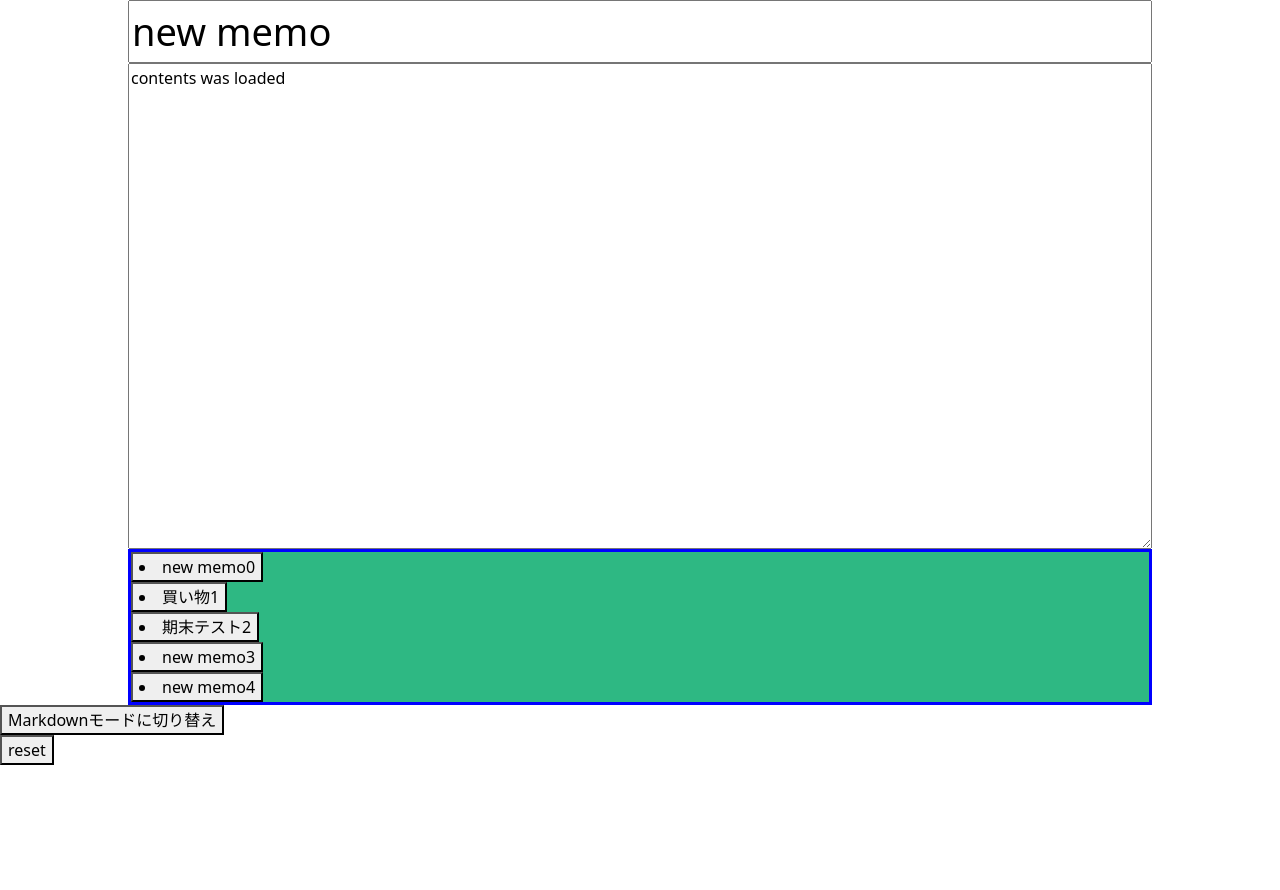
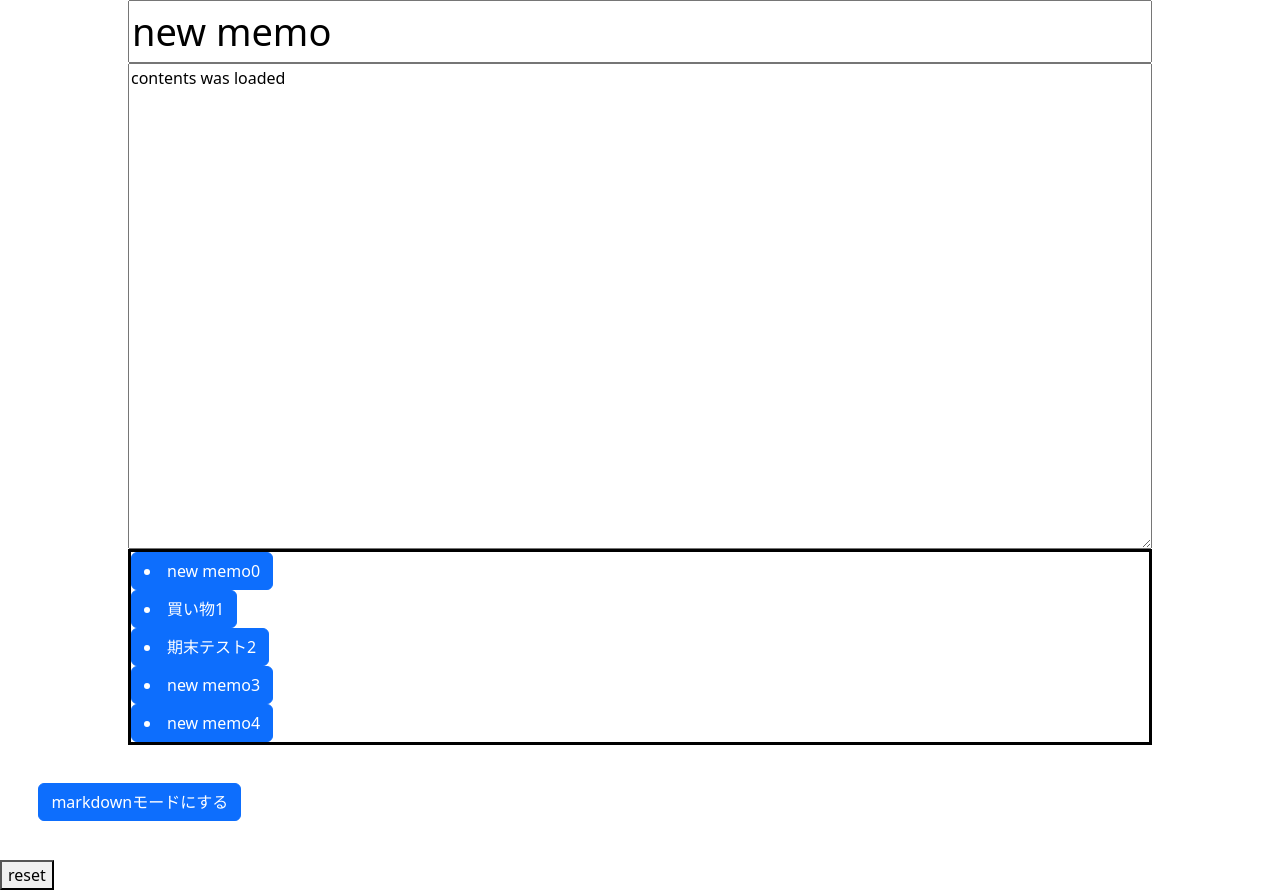
Before and after one commit to sausukei/memoApp, a React (Create React App) app: page / in a window 1280 px wide. Before the commit the page ends 800 px from the top, so only its background shows below. Built offline with nearby package versions, Linux system fonts and the light colour scheme.

Commit message:
bit fix css

```diff
--- a/package.json
+++ b/package.json
@@ -9,6 +9,7 @@
     "bootstrap": "^5.3.0",
     "markdown-it": "^13.0.2",
     "react": "^18.2.0",
+    "react-bootstrap": "^2.9.1",
     "react-dom": "^18.2.0",
     "react-markdown": "^9.0.0",
     "react-scripts": "5.0.1",
--- a/src/components/List.jsx
+++ b/src/components/List.jsx
@@ -3,6 +3,8 @@
 import React from 'react';
 import '../index.css'
 import MemoButton from "./MemoButton";
+import {Button} from 'react-bootstrap';
+//, ButtonToolbar
 // import { rerendering } from './rerendering';
 // import restore from './restore';
 
@@ -37,7 +39,7 @@ const ListUI = (props) =>{
             const content = props.content[i].content
             const title = props.content[i].title
             const index = props.content[i].index
-            memolist.push(<button className = "list_btn" onClick={()=>handleClick(title,content,index)}>{data}</button>)
+            memolist.push(<Button bsStyle="success" className = "list_btn" onClick={()=>handleClick(title,content,index)}>{data}</Button>)
 
         }
 
--- a/src/components/RenderMD.jsx
+++ b/src/components/RenderMD.jsx
@@ -11,7 +11,7 @@ const RenderMD=(props)=>{
     const markdown = "# "+title+"\n"+content;
 
     return (
-        <div className ="memo">
+        <div className ="markdown">
             <Markdown>
                 {markdown}
 
--- a/src/index.css
+++ b/src/index.css
@@ -1,13 +1,8 @@
-/* body {
+body {
   margin: 0;
 
   position: relative;
   justify-content: center;
-} */
-
-a {
-  position: absolute;
-  bottom: 0;
 }
 
 /* .reset_box{
@@ -70,6 +65,16 @@ code {
   font-size: 16px;
 }
 
+.markdown {
+  width: 80%;
+
+  display: block;
+  margin: 0 auto;
+  font-size: 16px;
+  border: solid 3px black;
+
+}
+
 .title_box{
   width: 100%;
   justify-content: center;
@@ -90,8 +95,7 @@ code {
 
 .memolist{
   border: solid 3px
-  blue;
-  background: #2eb883;
+  black;
   width: 80%;
   display: block;
   margin: 0 auto;
@@ -102,3 +106,10 @@ code {
   display: flex;
 
 }
+
+.tfbtn{
+
+  display: block;
+  margin: 3%;
+
+}
--- a/src/index.jsx
+++ b/src/index.jsx
@@ -7,6 +7,7 @@ import RenderMemo from './components/RenderMemo';
 import firstStorage from './components/firstStorage';
 import Titlebar from './components/Titlebar';
 import RenderMD from './components/RenderMD';
+import {Button} from 'react-bootstrap';
 
 // import {createFile, dupliCheck} from './components/makejson';
 
@@ -46,11 +47,25 @@ const Frame = () => {
   let memo
   let title
   const [TF,setTF] = useState(true)
+  const [TFname, setTFname] = useState("markdownモードにする");
   if(TF){
     title = <Titlebar setTitle = {setKey} index = {index} content = {content} title = {key}/>
     memo = <RenderMemo content={content} index = {index} Key={key}/>
+
+
+
   }else{
     memo = <RenderMD title = {key} content={content}/>
+
+  }
+
+  const modeSwitch = ()=>{
+    setTF(!TF)
+    if(TF == true){
+      setTFname("memoモードにする");
+    }else{
+      setTFname("markdownモードにする");
+    }
   }
 
   return (
@@ -67,7 +82,10 @@ const Frame = () => {
 
         <ListUI content={contents} func = {setContent} index = {setIndex} Key={setKey}/>
 
-       <button className ="TF-btn" onClick={()=>{setTF(!TF)}}>Markdownモードに切り替え</button>
+
+        <Button bsStyle="success"  className = "tfbtn" onClick={()=>{modeSwitch()}}>{TFname}</Button>
+
+
 
 
       </div>
```
Also changed, not shown: 1 other file (tests, documents, lock files or other folders).
